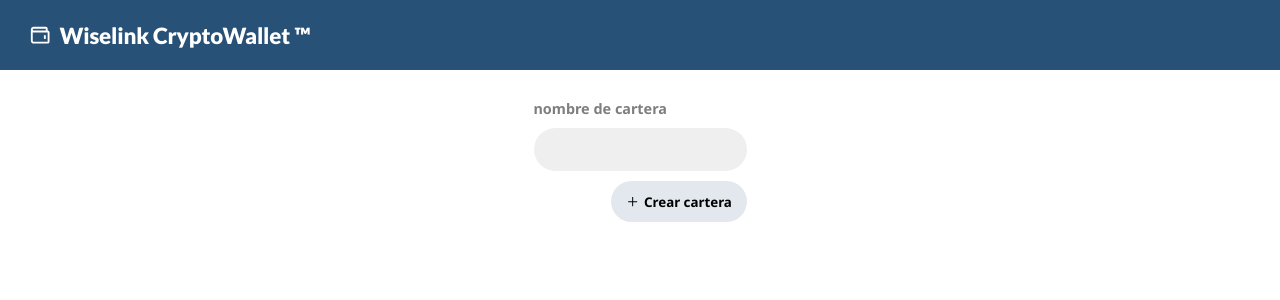
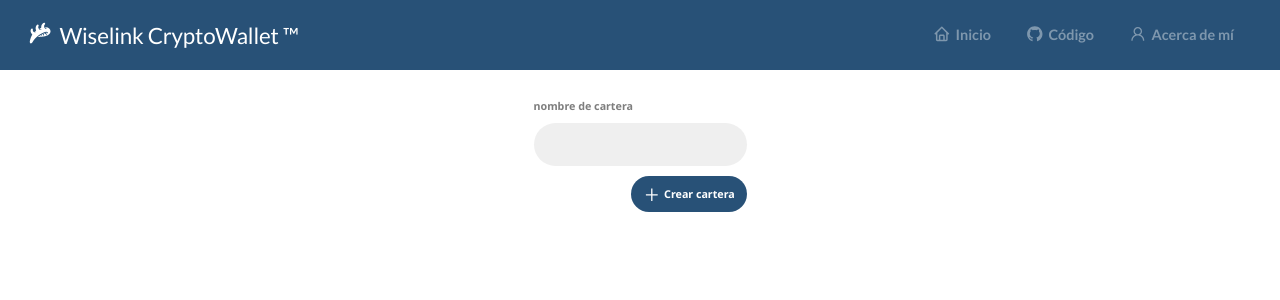
Before and after one commit to puwiii/wiselink-challenge, a React (Create React App) app: page / in a window 1280 px wide. Shown: the top 300 px of the page. Built offline with nearby package versions, Linux system fonts and the light colour scheme.

Commit message:
change icons and loading states in Wallet page

```diff
--- a/src/App.css
+++ b/src/App.css
@@ -2,6 +2,11 @@
   text-align: center;
   font-size: 0.9rem;
   overflow-x: hidden;
+}
+@media screen and (max-width: 768px) {
+  .App {
+    padding-bottom: 50px;
+  }
 }
 
 *,
@@ -34,8 +39,15 @@ button {
   outline: none;
   border: none;
   padding: 0.87em 1.1em;
-  background-color: #28517722;
+  background-color: #285177;
+  color: #fff;
   transition: all 125ms linear;
+  font-weight: 600;
+  font-size: 0.67rem;
+}
+
+button > svg {
+  font-size: 1.1rem;
 }
 
 button:hover {
@@ -61,6 +73,7 @@ input {
 
 label {
   font-weight: 600;
+  font-size: 0.67rem;
   opacity: 0.5;
   align-self: flex-start;
 }
@@ -72,7 +85,7 @@ h1 {
   letter-spacing: -0.2px;
 }
 
-@media screen and (min-width: 425px) {
+/* @media screen and (min-width: 425px) {
   ::-webkit-scrollbar-thumb {
     width: 5px;
     border-radius: 500px;
@@ -94,4 +107,4 @@ h1 {
   ::-webkit-scrollbar-track {
     background: transparent;
   }
-}
+} */
--- a/src/App.js
+++ b/src/App.js
@@ -8,9 +8,8 @@ import Header from "./components/Header/Header";
 function App() {
   return (
     <div className="App">
-      <Header />
-
       <Router>
+        <Header />
         <Routes>
           <Route path="/" element={<Home />} />
           <Route path="/wallet/:id" element={<WalletPage />} />
--- a/src/components/Header/Header.js
+++ b/src/components/Header/Header.js
@@ -1,6 +1,10 @@
 import React from "react";
-import { BiWallet } from "react-icons/bi";
+import { BiHome } from "react-icons/bi";
 import styled from "styled-components";
+import { Link } from "react-router-dom";
+
+import { GiBackboneShell } from "react-icons/gi";
+import { AiFillGithub, AiOutlineUser } from "react-icons/ai";
 
 const StyledHeader = styled.header`
   background: #285177;
@@ -15,16 +19,110 @@ const Logo = styled.h1`
   font-size: 1.4rem;
   color: #fff;
   display: flex;
+  align-items: stretch;
+  gap: 0.37em;
+  font-weight: 400;
+`;
+
+const Nav = styled.nav`
+  display: flex;
+  align-items: stretch;
+  margin-left: auto;
+  color: #fff;
+
+  @media screen and (max-width: 768px) {
+    position: fixed;
+    bottom: 0;
+    left: 0;
+    z-index: 10000;
+    box-shadow: 0 0 10px -2px rgba(0, 0, 0, 0.1);
+    color: #121212;
+    width: 100%;
+    display: grid;
+    grid-template-columns: repeat(3, 1fr);
+    place-items: center;
+    background: #fff;
+  }
+`;
+
+const StyledNavLink = styled(Link)`
+  font-family: "Lato";
+  font-size: 0.9rem;
+  padding: 0em 1.2em;
+  display: flex;
   align-items: center;
   gap: 0.37em;
+  opacity: 0.9;
+  font-weight: 600;
+  transition: border-bottom 125ms linear, opacity 125ms ease-in-out;
+  border-bottom: 2px solid transparent;
+  opacity: 0.4;
+
+  &:hover {
+    opacity: 1;
+    border-bottom: 2px solid #fff;
+  }
+
+  @media screen and (max-width: 768px) {
+    flex-direction: column;
+    font-size: 0.67rem;
+  }
+
+  & > svg {
+    font-size: 1.1rem;
+  }
+`;
+
+const StyledLink = styled.a`
+  font-family: "Lato";
+  font-size: 0.9rem;
+  padding: 1em 1.2em;
+  height: 100%;
+  display: flex;
+  align-items: center;
+  gap: 0.37em;
+  opacity: 0.9;
+  font-weight: 600;
+  border-bottom: 2px solid transparent;
+  opacity: 0.4;
+  transition: border-bottom 125ms linear, opacity 125ms ease-in-out;
+  &:hover {
+    opacity: 1;
+    border-bottom: 2px solid #fff;
+  }
+  @media screen and (max-width: 768px) {
+    flex-direction: column;
+    font-size: 0.67rem;
+  }
+
+  & > svg {
+    font-size: 1.1rem;
+  }
 `;
 
 const Header = () => {
   return (
     <StyledHeader>
       <Logo>
-        <BiWallet /> Wiselink CryptoWallet ™
+        <GiBackboneShell /> Wiselink CryptoWallet ™
       </Logo>
+      <Nav>
+        <StyledNavLink to="/">
+          <BiHome />
+          Inicio
+        </StyledNavLink>
+        <StyledLink
+          href="https://github.com/puwiii/wiselink-challenge"
+          target="_blank"
+        >
+          <AiFillGithub />
+          Código
+        </StyledLink>
+        <StyledLink href="https://www.sebastianmathieur.com/" target="_blank">
+          <AiOutlineUser />
+          Acerca de mí
+        </StyledLink>
+      </Nav>
     </StyledHeader>
   );
 };
--- a/src/components/WalletGrid/WalletGrid.elements.js
+++ b/src/components/WalletGrid/WalletGrid.elements.js
@@ -15,6 +15,7 @@ export const FormNewWallet = styled.form`
   padding: 1em;
 
   & > button {
+    color: #fff;
     align-self: flex-end;
   }
 `;
--- a/src/components/pages/Wallet/Wallet.elements.js
+++ b/src/components/pages/Wallet/Wallet.elements.js
@@ -7,6 +7,7 @@ export const WalletPage = styled.main`
 
 export const SpinnerContainer = styled.main`
   height: 100%;
+  width: 100%;
   display: flex;
   align-items: center;
   justify-content: center;
@@ -15,8 +16,9 @@ export const SpinnerContainer = styled.main`
 export const WalletAside = styled.aside`
   display: flex;
   flex-direction: column;
+  gap: 2em;
   box-shadow: 0 0 10px rgba(0, 0, 0, 0.1);
-  padding: ${({ show }) => show && "3em 2em"};
+  padding: ${({ show }) => show && "3.2em 2em"};
   max-width: ${({ show }) => (show ? "300px" : "0")};
   background: #fefefe;
 `;
@@ -109,10 +111,7 @@ export const AssetAmount = styled.p`
   }
 `;
 
-export const CloseAside = styled.span`
-  display: inline;
-  cursor: pointer;
-  font-size: 2rem;
+export const CloseAside = styled.button`
   align-self: flex-start;
 `;
 
--- a/src/components/pages/Wallet/Wallet.js
+++ b/src/components/pages/Wallet/Wallet.js
@@ -5,7 +5,7 @@ import { useParams } from "react-router";
 import Price from "../../Atoms/Price";
 import NoData from "../../Atoms/NoData";
 
-import { GrTransaction, GrFormNext } from "react-icons/gr";
+import { AiOutlineSwap, AiOutlineRight } from "react-icons/ai";
 
 import DocumentSVG from "../../svg/DocumentsSVG";
 import CryptoWorldSVG from "../../svg/CryptoWorldSVG";
@@ -32,6 +32,7 @@ import axios from "axios";
 import { requests } from "../../../requests";
 import AddTransactionForm from "../../AddTransactionForm/AddTransactionForm";
 import Transaction from "../../Transaction/Transaction";
+import Spinner from "../../Spinner";
 
 const Wallet = () => {
   const { id } = useParams();
@@ -41,7 +42,7 @@ const Wallet = () => {
   const [balance, setBalance] = useState(0);
   const [assets, setAssets] = useState(undefined);
   const [showTransaction, setShowTransaction] = useState(false);
-
+  const [assetsLoading, setAssetsLoading] = useState(false);
   const wallets = useSelector((state) => state.wallets);
   const transactionsState = useSelector((state) => state.transactions);
 
@@ -50,6 +51,7 @@ const Wallet = () => {
       const findedWallet = wallets.find((wallet) => wallet.id === id);
       findedWallet ? setWallet(findedWallet) : setWallet(null);
 
+      setAssetsLoading(true);
       //finding assets values from API
 
       if (findedWallet) {
@@ -71,6 +73,7 @@ const Wallet = () => {
           });
 
           setBalance(balanceAcum);
+          setAssetsLoading(false);
         });
       }
     } else {
@@ -107,12 +110,13 @@ const Wallet = () => {
                   setShowTransaction(true);
                 }}
               >
-                <GrTransaction />
+                <AiOutlineSwap />
                 Realizar Transferencia
               </NewTransaction>
             </Header>
 
             <Subtitle>Activos</Subtitle>
+            {assetsLoading && <Spinner />}
             {assets?.length === 0 && (
               <NoData>
                 <CryptoWorldSVG width={150} />
@@ -120,7 +124,7 @@ const Wallet = () => {
               </NoData>
             )}
             <Assets>
-              {assets ? (
+              {assets &&
                 assets.map((asset) => (
                   <AssetItem key={asset.id}>
                     <Cryptocurrency
@@ -139,10 +143,7 @@ const Wallet = () => {
                       <Price price={asset.amount * asset.current_price} />
                     </AssetInfo>
                   </AssetItem>
-                ))
-              ) : (
-                <span>cargando monedas</span>
-              )}
+                ))}
             </Assets>
 
             <Transactions>
@@ -150,7 +151,7 @@ const Wallet = () => {
               {transactions?.length === 0 && (
                 <NoData>
                   <DocumentSVG width={150} />
-                  No existe ninguna transferencia
+                  No existe ninguna transacción
                 </NoData>
               )}
               {transactions?.map((transaction) => (
@@ -168,13 +169,15 @@ const Wallet = () => {
           </WalletMain>
           <WalletAside show={showTransaction}>
             <CloseAside onClick={() => setShowTransaction(false)}>
-              <GrFormNext />
+              <AiOutlineRight /> Cerrar
             </CloseAside>
             <AddTransactionForm idWallet={wallet.id} coinsToSell={assets} />
           </WalletAside>
         </>
       ) : wallet === undefined ? (
-        <SpinnerContainer>Cargando...</SpinnerContainer>
+        <SpinnerContainer>
+          <Spinner />
+        </SpinnerContainer>
       ) : (
         <Title>Wallet no encontrada</Title>
       )}
--- a/src/index.js
+++ b/src/index.js
@@ -14,7 +14,15 @@ const reducer = combineReducers({
   transactions: transactionReducer,
 });
 
-const store = createStore(reducer, composeWithDevTools());
+const persistedState = localStorage.getItem("reduxState")
+  ? JSON.parse(localStorage.getItem("reduxState"))
+  : {};
+
+const store = createStore(reducer, persistedState, composeWithDevTools());
+
+store.subscribe(() => {
+  localStorage.setItem("reduxState", JSON.stringify(store.getState()));
+});
 
 ReactDOM.render(
   <React.StrictMode>
```
